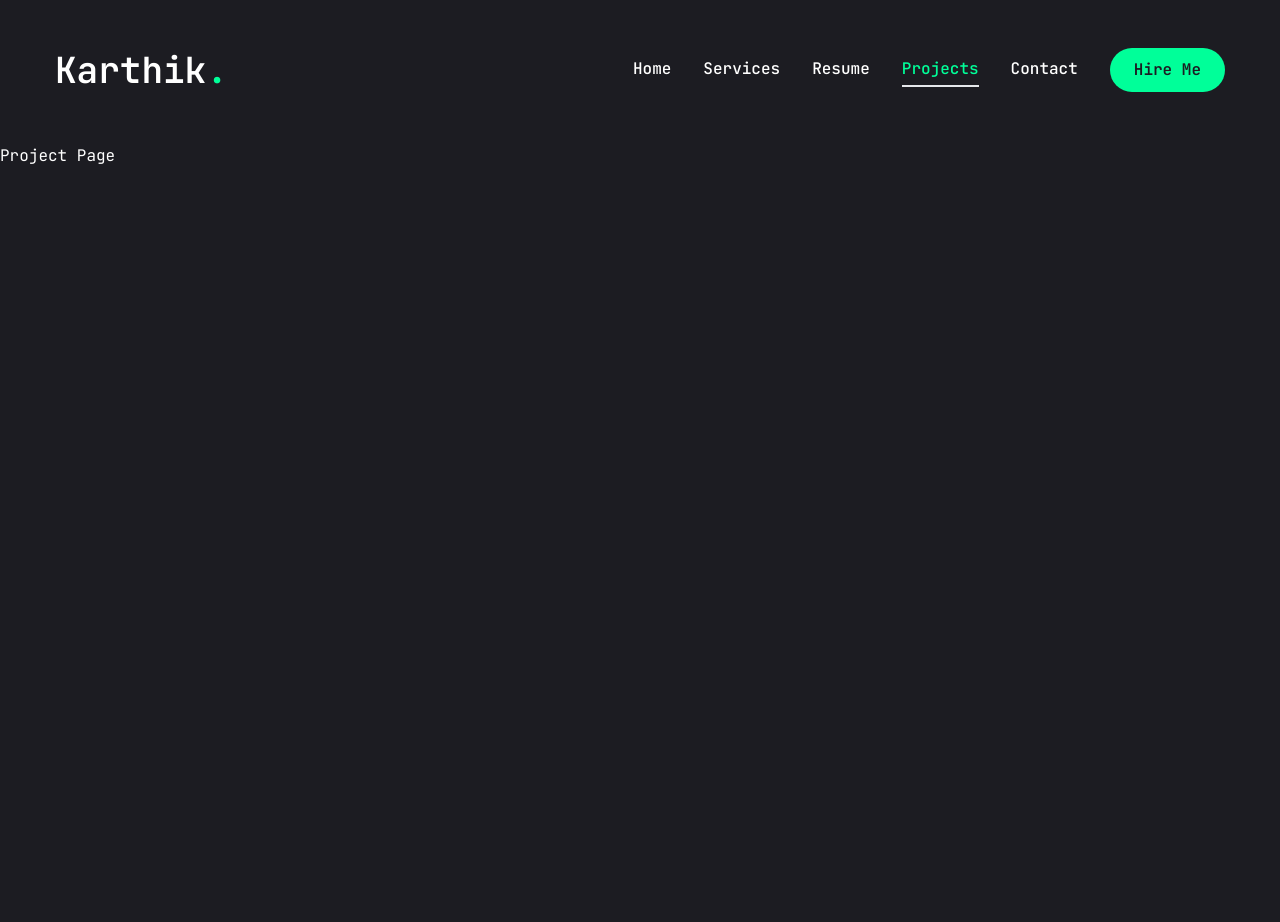
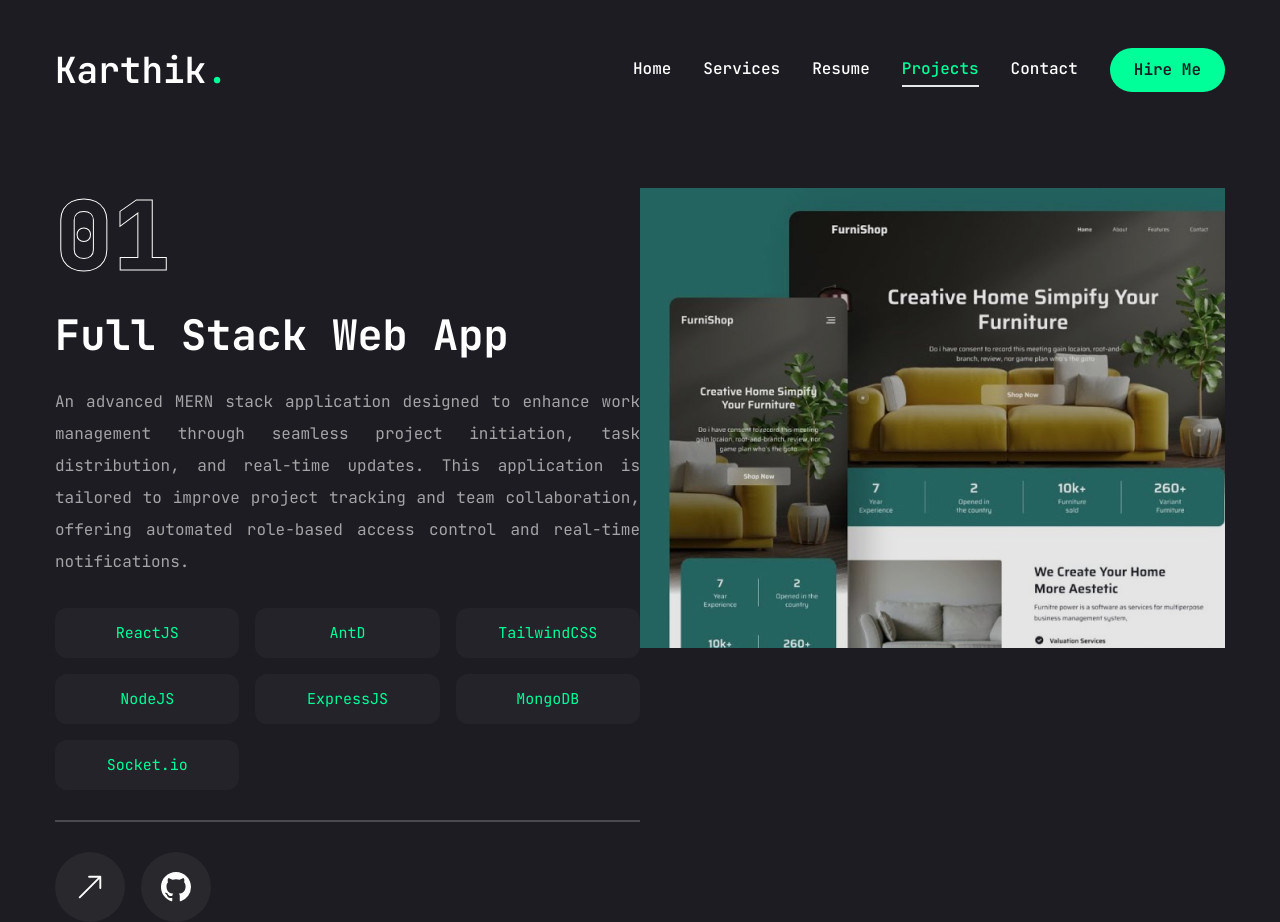
Before and after one commit to karthikdurai-kd/my-portfolio, a Next.js app: page /projects in a window 1280 px wide. Before the commit the page ends 800 px from the top, so only its background shows below. Built offline with nearby package versions, Linux system fonts and the light colour scheme.

Commit message:
Create Project Page UI and added sliderbar UI

```diff
--- a/app/projects/page.jsx
+++ b/app/projects/page.jsx
@@ -1,6 +1,7 @@
 "use client";
 
 import React, { useState } from "react";
+import { motion } from "framer-motion";
 import { Swiper, SwiperSlide } from "swiper/react";
 import "swiper/css";
 import { BsArrowUpRight, BsGithub } from "react-icons/bs";
@@ -13,16 +14,183 @@ import {
 import Link from "next/link";
 import Image from "next/image";
 
+// Imporing components
+import WorkSliderButtons from "@/components/WorkSliderButtons";
+
 // Projects Data
 const projects = [
   {
     num: "01",
-    category: "full stack",
+    category: "Full Stack Web App",
+    title: "Work Management Application",
+    description:
+      "An advanced MERN stack application designed to enhance work management through seamless project initiation, task distribution, and real-time updates. This application is tailored to improve project tracking and team collaboration, offering automated role-based access control and real-time notifications.",
+    stack: [
+      { name: "ReactJS" },
+      { name: "AntD" },
+      { name: "TailwindCSS" },
+      { name: "NodeJS" },
+      { name: "ExpressJS" },
+      { name: "MongoDB" },
+      { name: "Socket.io" },
+    ],
+    image: "/assets/work/thumb1.png",
+    live: "",
+    github: "",
+  },
+  {
+    num: "02",
+    category: "Full Stack Web App",
+    title: "Vote Stream App",
+    description:
+      "Vote Stream App is a real-time voting application where users can join rooms based on topics, share comments, and see them displayed as a WordCloud format instantly. The app is built with Next.js for the frontend, Tailwind CSS for styling, Express.js for the backend, Redis for data storage, and Socket.io for real-time updates.",
+    stack: [
+      { name: "Next.js" },
+      { name: "TailwindCSS" },
+      { name: "NodeJS" },
+      { name: "ExpressJS" },
+      { name: "Redis" },
+      { name: "Socket.io" },
+    ],
+    image: "/assets/work/thumb2.png",
+    live: "",
+    github: "",
+  },
+  {
+    num: "03",
+    category: "Serverless Cloud Application",
+    title: "Travel Tales App",
+    description:
+      "Travel Tales App is a serverless web application designed to provide users with an interactive platform to share and explore travel experiences. The frontend is built with React and TypeScript, while the backend is developed with AWS services to create a robust, scalable, and efficient infrastructure.",
+    stack: [
+      { name: "ReactJS" },
+      { name: "TypeScript" },
+      { name: "AWS Amplify" },
+      { name: "AWS Lambda" },
+      { name: "AWS API Gateway" },
+      { name: "AWS DynamoDB" },
+      { name: "AWS S3" },
+      { name: "AWS Cognito" },
+      { name: "AWS CDK" },
+      { name: "CloudFormation" },
+      { name: "AWA KMS" },
+    ],
+    image: "/assets/work/thumb3.png",
+    live: "",
+    github: "",
   },
 ];
 
 const Projects = () => {
-  return <div>Project Page</div>;
+  const [project, setProject] = useState(projects[0]);
+
+  // handleSlideChange event
+  const handleSlideChange = (swiper) => {
+    // fetch current slide index
+    const currentIndex = swiper.activeIndex;
+    // update project state based on the current slide index
+    setProject(projects[currentIndex]);
+  };
+  return (
+    <motion.section className="min-h-[80vh] flex flex-col justify-center py-12 xl:px-0">
+      <div className="container mx-auto">
+        <div className="flex flex-col xl:flex-row xl:gap[30px]">
+          {/* Project Description Content Area */}
+          <div className="w-full xl:w-[50%] xl:h-[460px] flex flex-col xl:justify-between order-2 xl:order-none">
+            <div className="flex flex-col gap-[30px] h-[50%]">
+              {/* project number */}
+              <div className="text-8xl leading-none font-extrabold text-transparent text-outline">
+                {project.num}
+              </div>
+              {/* project category */}
+              <h2 className="text-[42px] font-bold leading-none text-white group-hover:text-accent transition-all duration-500 capitalize">
+                {project.category}
+              </h2>
+              {/* project description */}
+              <p className="text-white/60 text-justify">
+                {project.description}
+              </p>
+              {/* project tech stack */}
+              <ul className="grid grid-cols-2 gap-4 sm:grid-cols-2 lg:grid-cols-3">
+                {project.stack.map((item, index) => {
+                  return (
+                    <li
+                      key={index}
+                      className="h-[50px] bg-[#232329] rounded-xl flex items-center justify-center text-[15px] text-accent px-4"
+                    >
+                      {item.name}
+                    </li>
+                  );
+                })}
+              </ul>
+              {/* project border */}
+              <div className="border border-white/20"></div>
+              {/* project links */}
+              <div className="flex items-center gap-4">
+                {/* project live button */}
+                <Link href={project.live}>
+                  <TooltipProvider delayDuration={100}>
+                    <Tooltip>
+                      <TooltipTrigger className="w-[70px] h-[70px] rounded-full bg-white/5 flex justify-center items-center group">
+                        <BsArrowUpRight className="text-white text-3xl group-hover:text-accent" />
+                      </TooltipTrigger>
+                      <TooltipContent>
+                        <p>Live Project</p>
+                      </TooltipContent>
+                    </Tooltip>
+                  </TooltipProvider>
+                </Link>
+                {/* project github button */}
+                <Link href={project.github}>
+                  <TooltipProvider delayDuration={100}>
+                    <Tooltip>
+                      <TooltipTrigger className="w-[70px] h-[70px] rounded-full bg-white/5 flex justify-center items-center group">
+                        <BsGithub className="text-white text-3xl group-hover:text-accent" />
+                      </TooltipTrigger>
+                      <TooltipContent>
+                        <p>Github Repo</p>
+                      </TooltipContent>
+                    </Tooltip>
+                  </TooltipProvider>
+                </Link>
+              </div>
+            </div>
+          </div>
+          {/* Project Image Slider */}
+          <div className="w-full xl:w-[50%]">
+            <Swiper
+              spaceBetween={30}
+              slidesPerView={1}
+              className="xl:h-[520px] mb-12"
+              onSlideChange={handleSlideChange}
+            >
+              {projects.map((project, index) => {
+                return (
+                  <SwiperSlide key={index} className="w-full">
+                    <div className="h-[460px] relative group flex justify-center items-center bg-pink-50/20">
+                      {/* overlay */}
+                      <div className="absolute top-0 bottom-0 w-full h-full bg-black/10 z-10"></div>
+                      {/* project image */}
+                      <div className="relative w-full h-full">
+                        <Image
+                          src={project.image}
+                          fill
+                          className="object-cover"
+                          alt="project-image"
+                        />
+                      </div>
+                    </div>
+                  </SwiperSlide>
+                );
+              })}
+              {/* Slider Buttons */}
+              <WorkSliderButtons />
+            </Swiper>
+          </div>
+        </div>
+      </div>
+    </motion.section>
+  );
 };
 
 export default Projects;
```
